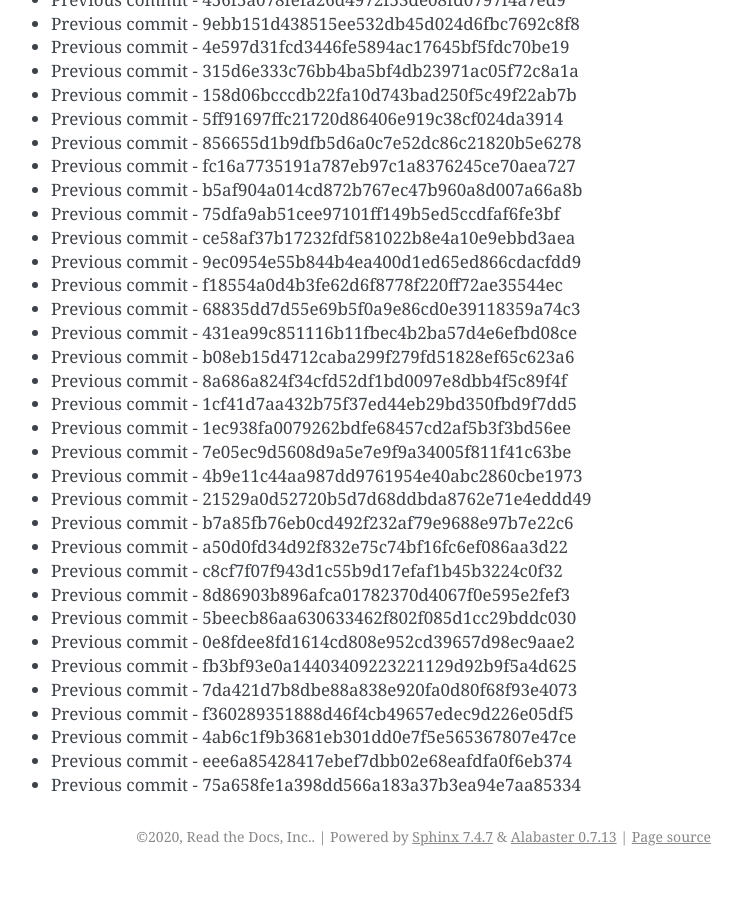
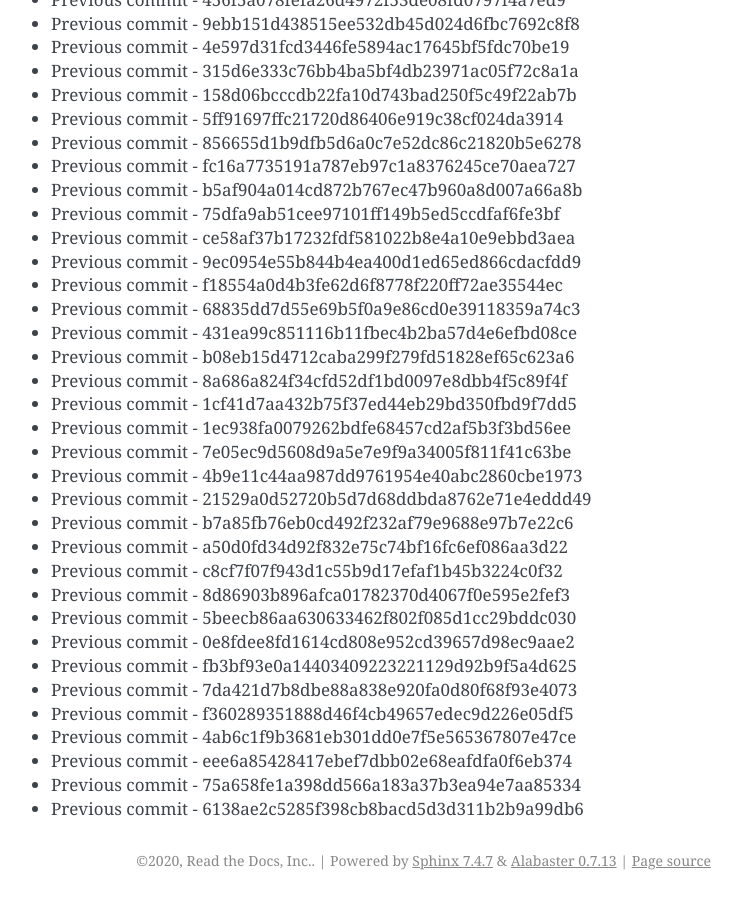
Before and after one commit to readthedocs/rtd-git-stresstest, a Sphinx documentation site: the page built from docs/updates.rst, in a window 1280 px wide and 900 px high, scrolled down 30973 px. Shown: the whole window, without its empty margins (399-1141 px from the left). Built offline with Sphinx 7.4.7, drawn with Linux system fonts in a browser that asks for light colours; before the commit the page ends 31849 px from its top, so only the background shows below that.

Commit message:
Generating commit from previous: 6138ae2c5285f398cb8bacd5d3d311b2b9a99db6

```diff
--- a/docs/updates.rst
+++ b/docs/updates.rst
@@ -1333,3 +1333,4 @@ It can be tested for any performance characteristics.
 * Previous commit - 4ab6c1f9b3681eb301dd0e7f5e565367807e47ce
 * Previous commit - eee6a85428417ebef7dbb02e68eafdfa0f6eb374
 * Previous commit - 75a658fe1a398dd566a183a37b3ea94e7aa85334
+* Previous commit - 6138ae2c5285f398cb8bacd5d3d311b2b9a99db6
```
